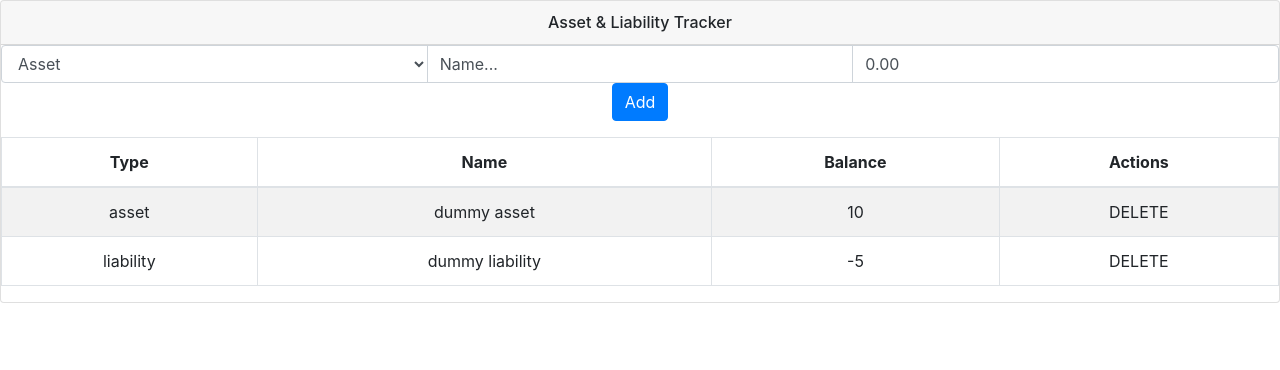
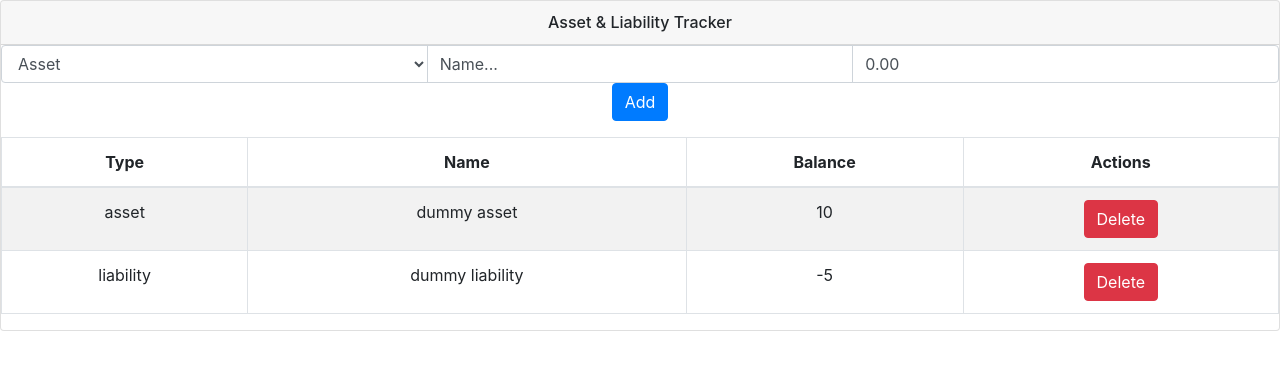
Before and after one commit to moriasano/asset_liability, a React (Create React App) app: page / in a window 1280 px wide. Shown: the top 370 px of the page. Built offline with nearby package versions, Linux system fonts and the light colour scheme.

Commit message:
delete button function

```diff
--- a/package.json
+++ b/package.json
@@ -8,10 +8,13 @@
     "@testing-library/user-event": "^7.1.2",
     "boostrap": "^2.0.0",
     "bootstrap": "^4.4.1",
+    "express": "^4.17.1",
+    "mysql": "github:mysqljs/mysql",
     "react": "^16.12.0",
     "react-bootstrap": "^1.0.0-beta.16",
     "react-dom": "^16.12.0",
-    "react-scripts": "3.3.0"
+    "react-scripts": "3.3.0",
+    "tablesorter": "^2.31.2"
   },
   "scripts": {
     "start": "react-scripts start",
--- a/src/components/Table.js
+++ b/src/components/Table.js
@@ -1,6 +1,7 @@
 import React, { useState } from 'react';
+import $ from 'jquery'
 import '../App.css';
-import { Table } from 'react-bootstrap'
+import { Table, Button } from 'react-bootstrap'
 
 function TableView() {
 
@@ -9,11 +10,13 @@ function TableView() {
 
         var dummy = [
             {
+                'id': 0,
                 'type': "asset",
                 'name': "dummy asset",
                 'balance': 10
             },
             {
+                'id': 1,
                 'type': "liability",
                 'name': "dummy liability",
                 'balance': -5
@@ -32,10 +35,16 @@ function TableView() {
                     <td>{type}</td>
                     <td>{name}</td>
                     <td>{balance}</td>
-                    <td>DELETE</td>
+                    <td><Button variant="danger" type="submit" onClick={(e) => deleteRow(id)}>Delete</Button></td>
                 </tr>
             )
         })
+    }
+
+    const deleteRow = (id) => {
+        alert(`Deleting row with ID: ${id}`)
+
+        // TODO: sql query to delete from table
     }
 
     return (
```
Also changed, not shown: 2 other files (tests, documents, lock files or other folders).
